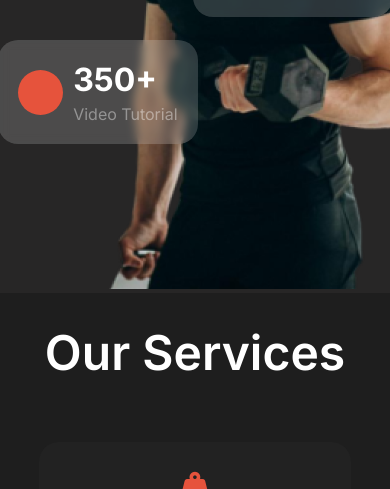
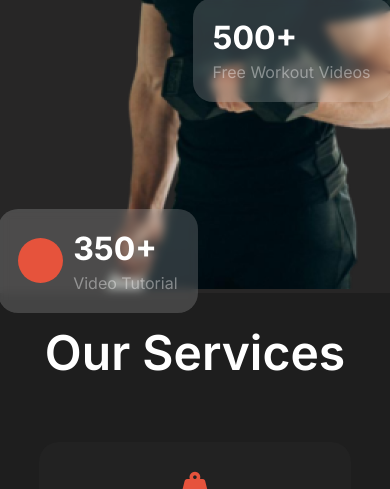
Before and after one commit to jubayerahmmad/ph-A2, a plain HTML site: page index.html in a window 390 px wide. Shown: the part 752-1241 px from the top of the page. Drawn offline with Linux system fonts and the light colour scheme.

Commit message:
some changes for responsive

```diff
--- a/styles.css
+++ b/styles.css
@@ -573,15 +573,15 @@ footer{
     margin-bottom: 10px;
   }
   .banner-image img {
-    margin-left: 5px;
+    margin-left: 0px;
     position: relative;
   }
   .banner-image-content {
-    top: 100%;
+    top: 120%;
     left: 25%;
   }
   .banner-image-content-2 {
-    top: 85%;
+    top: 95%;
     left: 75%;
   }
   .services-content {
```
Also changed, not shown: index.html (+0 -1 lines).
